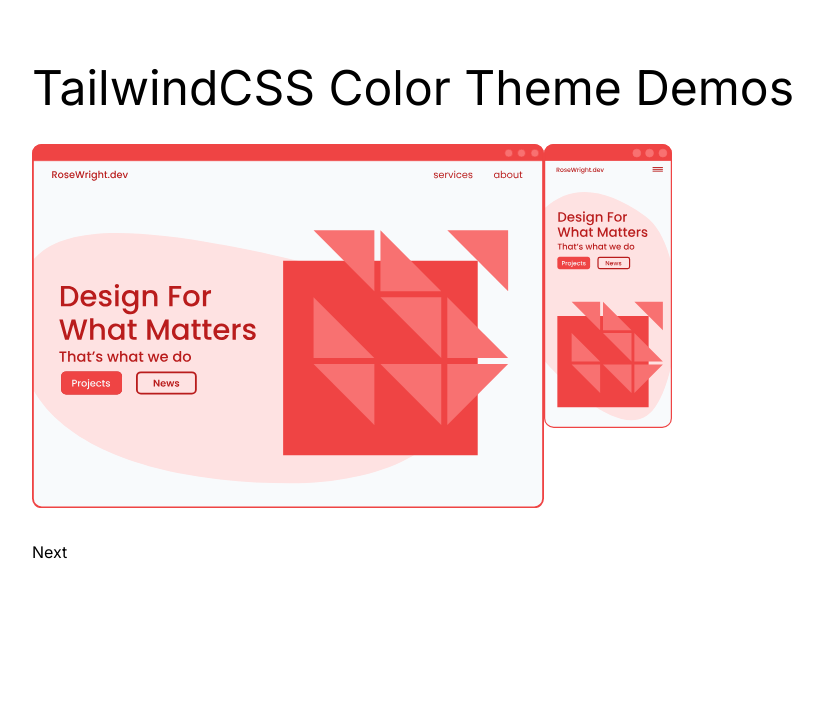
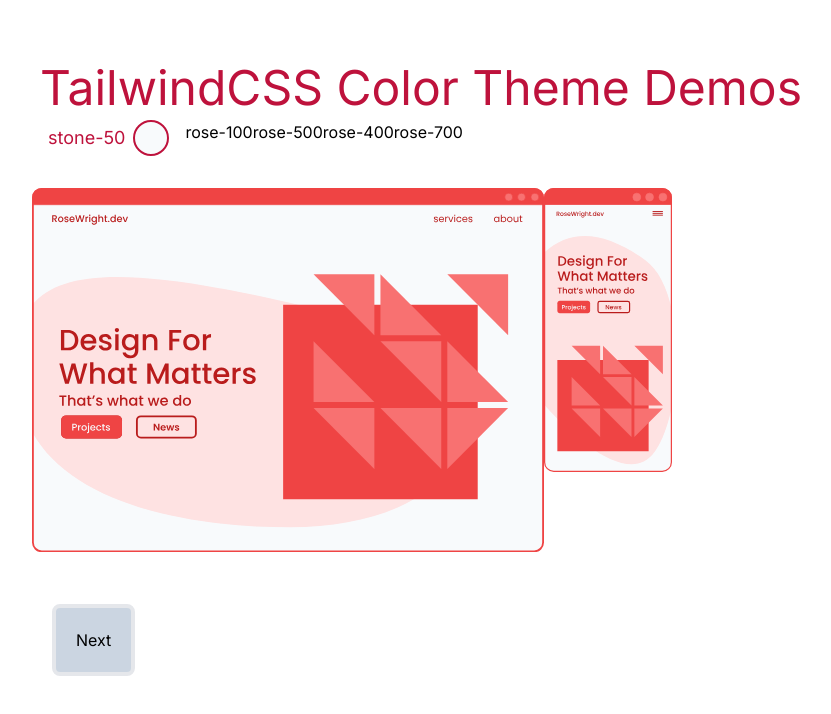
Before and after one commit to RoseWrightdev/tailwindwcss-theme-previewer, a Next.js app: page / in a window 1280 px wide. Shown: the top 714 px of the page, without its empty margins (288-1119 px from the left). Built offline with nearby package versions, Linux system fonts and the light colour scheme.

Commit message:
Dynamic Classes added

```diff
--- a/app/_conponents/Button.jsx
+++ /dev/null
@@ -1,9 +0,0 @@
-
-
-export default function Button({text, action}) {
-    return (
-        <button onClick={action}>
-            {text}
-        </button>
-    )
-}
--- a/app/page.jsx
+++ b/app/page.jsx
@@ -1,6 +1,5 @@
 'use client'
 
-import Button from "./_conponents/Button"
 import { themeData } from "./data"
 import { useState } from "react"
 
@@ -42,9 +41,38 @@ export default function Home() {
     setIndex(index - 1);
   }
 
+  //color varients light
+  const themeLightColorVariants = [
+    "bg-slate-50 border-rose-700 border-2",
+    "bg-slate-50 border-pink-700 border-2",
+    "bg-slate-50 border-fuchsia-700 border-2",
+  ]
+
+  //color varients text
+
+  const textColorVariants = [
+    "text-rose-700",
+    "text-pink-700",
+    "text-fuchsia-700",
+  ]
+
+
   return (
    <>
-      <h1 className="ml-[25dvw] mt-16 text-5xl">TailwindCSS Color Theme Demos</h1>
+   <div className="ml-[25dvw] mt-16">
+      <h1 className={`${textColorVariants[index]} text-5xl m-2 my-auto`}>TailwindCSS Color Theme Demos</h1>
+      <div className="flex m-2">
+        <div className="flex">
+          <h1 className={`${textColorVariants[index]} text-lg m-2 my-auto`}>{themeLight}</h1>
+          <div className={`${themeLightColorVariants[index]} p-4 rounded-full mr-4`}></div>
+        </div>
+        <h1>{themeLightAccent}</h1>
+        <h1>{themeMedium}</h1>
+        <h1>{themeMediumAccent}</h1>
+        <h1>{themeText}</h1>
+      </div>
+    </div>
+
       <div className="justify-center items-center w-[100dvw] h-[100dvh]">
         <div className="flex flex-row mx-[25vw] my-8">
           <div className="w-[40vw]">
@@ -123,12 +151,11 @@ export default function Home() {
           </div>
         </div>
         <div className="ml-[25dvw]">
-          <button onClick={handleClickNext}>
+          <button className="p-5 bg-slate-300 border-4 rounded-lg m-5" onClick={handleClickNext}>
             Next
           </button>
-            {index !== 0 ? <button onClick={handleClickBack}>Back</button> : null}
+          {index !== 0 ? <button onClick={handleClickBack} className="p-5 bg-slate-300 border-4 rounded-lg m-5">Back</button> : null}
         </div>
-
       </div>
    </>
   )
```
